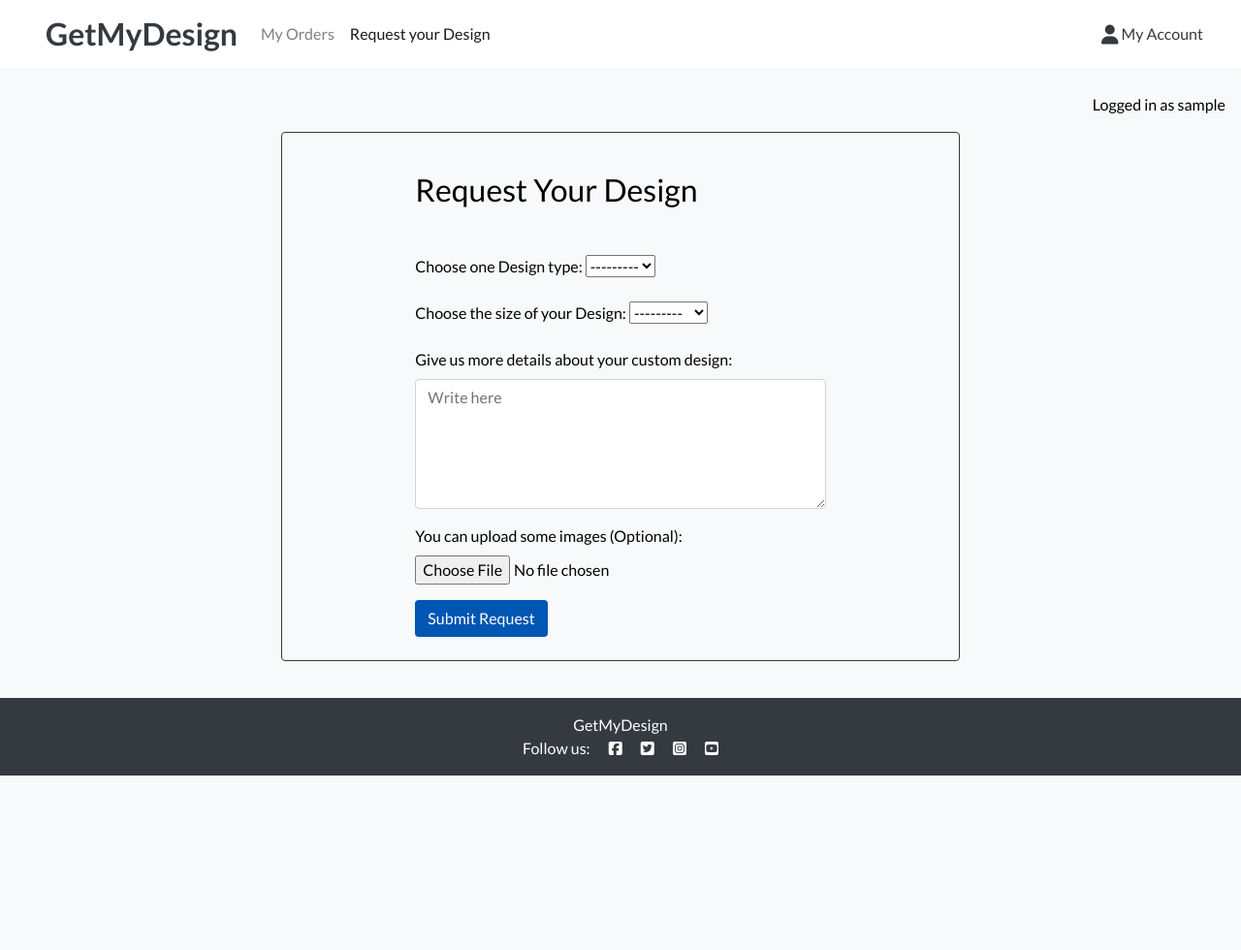
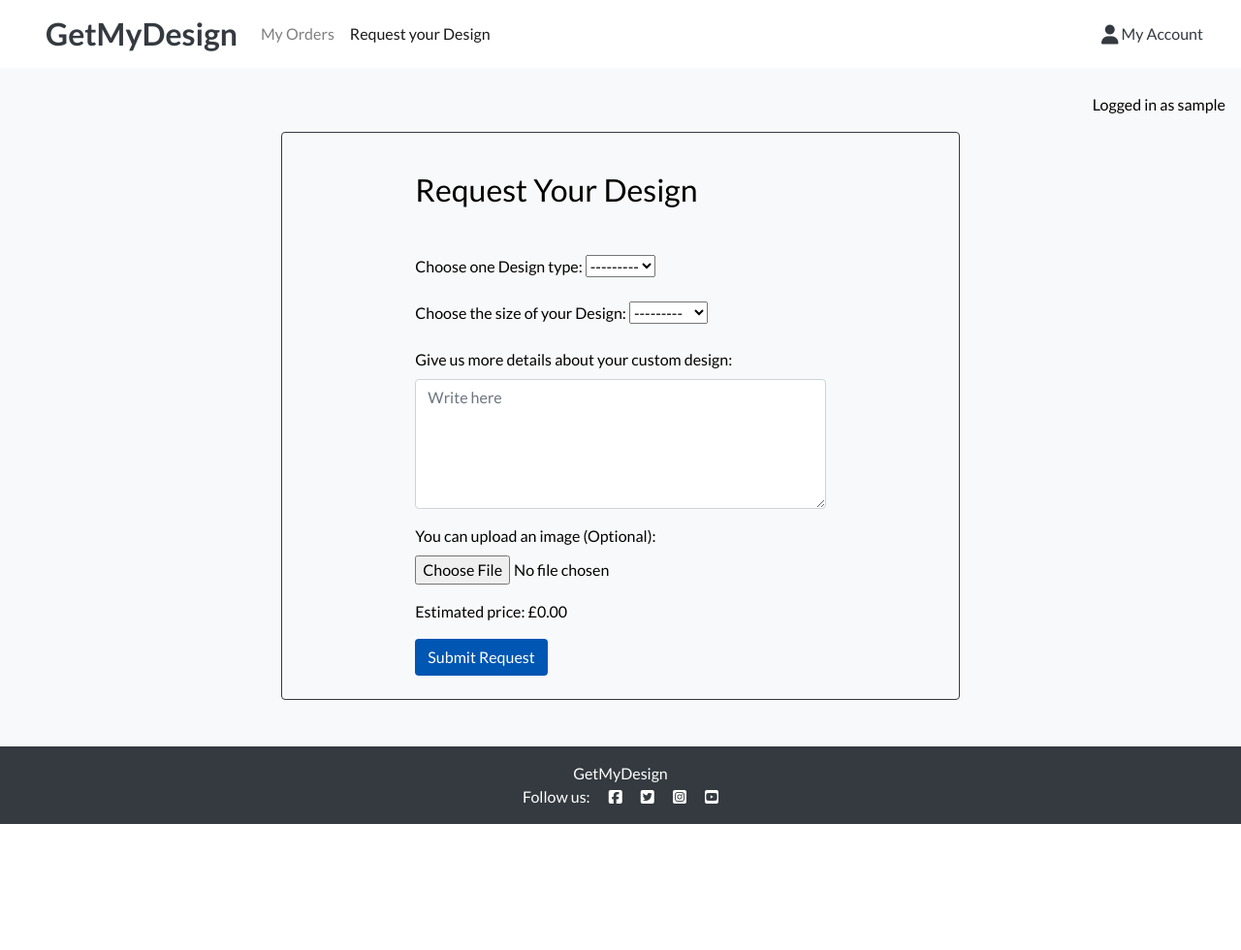
Before and after one commit to Katia-D15/get_my_design, a Django app: page /orders/order in a window 1280 px wide. Shown: the whole page at 97% size. After the commit the page ends 850 px from the top, so only its background shows below. Run offline with Django 4.2, Linux system fonts and the light colour scheme; the visitor is signed in with stand-in values (Sample User, id 1); some libraries are stand-ins or nearby versions.

Commit message:
feat: add automatic price calculation

```diff
--- a/orders/forms.py
+++ b/orders/forms.py
@@ -10,7 +10,7 @@ class OrderForm(forms.ModelForm):
             'design_type': 'Choose one Design type',
             'size': 'Choose the size of your Design',
             'description': 'Give us more details about your custom design',
-            'field_upload': 'You can upload some images (Optional)',
+            'field_upload': 'You can upload an image (Optional)',
         }
 
         widgets = {
--- a/orders/models.py
+++ b/orders/models.py
@@ -30,9 +30,11 @@ class Order(models.Model):
         User, on_delete=models.CASCADE, related_name='orders')
     order_number = models.CharField(
         max_length=32, unique=True, null=False, editable=False)
-    design_type = models.CharField(max_length=20, choices=DESIGN_TYPES)
-    size = models.CharField(max_length=10, choices=SIZE_OPTIONS)
-    description = models.TextField()
+    design_type = models.CharField(
+        max_length=20, choices=DESIGN_TYPES, null=False, blank=False)
+    size = models.CharField(
+        max_length=10, choices=SIZE_OPTIONS, null=False, blank=False)
+    description = models.TextField(null=False, blank=False)
     price = models.DecimalField(
         max_digits=10, decimal_places=2, null=False, default=0)
     status = models.CharField(
--- a/orders/templates/orders/my_orders.html
+++ b/orders/templates/orders/my_orders.html
@@ -1,7 +1,7 @@
 {% extends "base.html" %}
 
 {% block content %}
-<div class="border border-dark rounded p-4 mx-auto custom-max-width">
+<div class="border border-dark rounded p-4 mx-auto custom-max-width mb-5">
 <div class="row">
 <div class="col-12 col-sm-10 col-md-8 mt-3 offset-sm-1 offset-md-2">
 <h2 class="text-center">My Orders</h2>
--- a/orders/templates/orders/request_your_design.html
+++ b/orders/templates/orders/request_your_design.html
@@ -1,7 +1,8 @@
 {% extends "base.html" %}
+{% load static %}
 
 {% block content %}
-<div class="border border-dark rounded p-4 mx-auto custom-max-width">
+<div class="border border-dark rounded p-4 mx-auto custom-max-width mb-5">
 <div class="row">
 <div class="col-12 col-sm-10 col-md-8 mt-3 offset-sm-1 offset-md-2">
 <h2 class="mb-5">Request Your Design</h2>
@@ -9,6 +10,7 @@
 <form method="post" enctype="multipart/form-data">
     {% csrf_token %}
     {{ form.as_p}}
+    <p> Estimated price: £<span id="price-preview">0.00</span></p>
     <button class="btn btn-inicial" type="submit">Submit Request</button>
 
 </form>
@@ -16,3 +18,7 @@
 </div>
 </div>
 {% endblock %}
+
+{% block extra_js %}
+<script src="{% static 'js/automatic_price.js' %}"></script>
+{% endblock %}
--- a/orders/views.py
+++ b/orders/views.py
@@ -3,6 +3,7 @@ from django.contrib.auth.decorators import login_required
 from django.contrib import messages
 from .forms import OrderForm
 from .models import Order
+from .utils import automatic_price
 
 
 @login_required
@@ -16,6 +17,8 @@ def create_order(request):
             order = form.save(commit=False)
             order.user = request.user
             order.status = 'pending'
+
+            order.price = automatic_price(order)
             order.save()
             messages.add_message(request, messages.SUCCESS,
                                  'Your order was saved successfully'
@@ -47,7 +50,9 @@ def review_order(request, order_number):
         elif action == 'save_edit':
             form = OrderForm(request.POST, request.FILES, instance=order)
             if form.is_valid():
-                form.save()
+                updated_order = form.save(commit=False)
+                updated_order.price = automatic_price(updated_order)
+                updated_order.save()
                 messages.add_message(request, messages.SUCCESS,
                                      'Order updated successfully.'
                                      )
--- a/static/css/base.css
+++ b/static/css/base.css
@@ -1,10 +1,10 @@
 body {
     background-color: #f8f9fa;
     font-family: Lato, sans-serif;
-    height: calc(100vh - 164px);
+    min-height: 100vh;
     color: #000000;
     padding-top: 80px;
-    padding-bottom: 900px;
+
 }
 
 
--- /dev/null
+++ b/static/js/automatic_price.js
@@ -0,0 +1,45 @@
+/**
+ * Automatically calculates and updates the price preview
+ * based on the selected design type and size from the inputs.
+ */
+
+document.addEventListener('DOMContentLoaded', function (){
+    const designInput = document.getElementById('id_design_type');
+    const sizeInput = document.getElementById('id_size');
+    const pricePreview = document.getElementById('price-preview');
+
+    function updatePrice() {
+        let price = 0;
+
+        switch(designInput.value) {
+            case 'icon':
+            price += 15.55;
+            break
+            case 'logo':
+            price +=25.55;
+            break
+            case 'poster':
+            price +=35.55;
+            break
+        }
+
+         switch(sizeInput.value) {
+            case 'small':
+            price += 5;
+            break
+            case 'medium':
+            price +=10;
+            break
+            case 'large':
+            price +=20;
+            break
+        }
+
+        pricePreview.textContent = price.toFixed(2)
+    }
+
+
+    designInput.addEventListener('change', updatePrice);
+    sizeInput.addEventListener('change', updatePrice);
+    updatePrice();
+});
--- a/templates/base.html
+++ b/templates/base.html
@@ -40,7 +40,7 @@
     {% endblock %}
     <title>GetMyDesign {% block extra_title%}{% endblock %}</title>
   </head>
-  <body>
+  <body class="d-flex flex-column">
     <header class="container-fluid fixed-top px-0">
       <!--<div id="topnav" class="row  pt-lg-2">
         <div class="col-12 col-lg-4 my-auto py-1 py-lg-0 text-center text-lg-left">
@@ -160,7 +160,7 @@
     {% endblock %}
 
     <!-- Footer -->
-    <footer class="footer mt-auto py-3 fixed-bottom">
+    <footer class="footer mt-auto py-3">
         <p class="m-0 text-center text-white">{% block copyright %}GetMyDesign{% endblock %}</p>
         <p class="m-0 text-center text-white">Follow us: <i class="fab fa-facebook-square ml-3"></i>
             <i class="fab fa-twitter-square ml-3"></i>
```
Also changed, not shown: orders/admin.py (+13 -2 lines), orders/templates/orders/order_review.html (+19 -3 lines), orders/utils.py (added, +22 -0 lines), media/orders/files/Lua_e_as_estrelas_0zqPTmu.png (added), media/orders/files/Lua_e_as_estrelas_S2GIFBx.png (added), media/orders/files/hero-image.jpeg (added).
